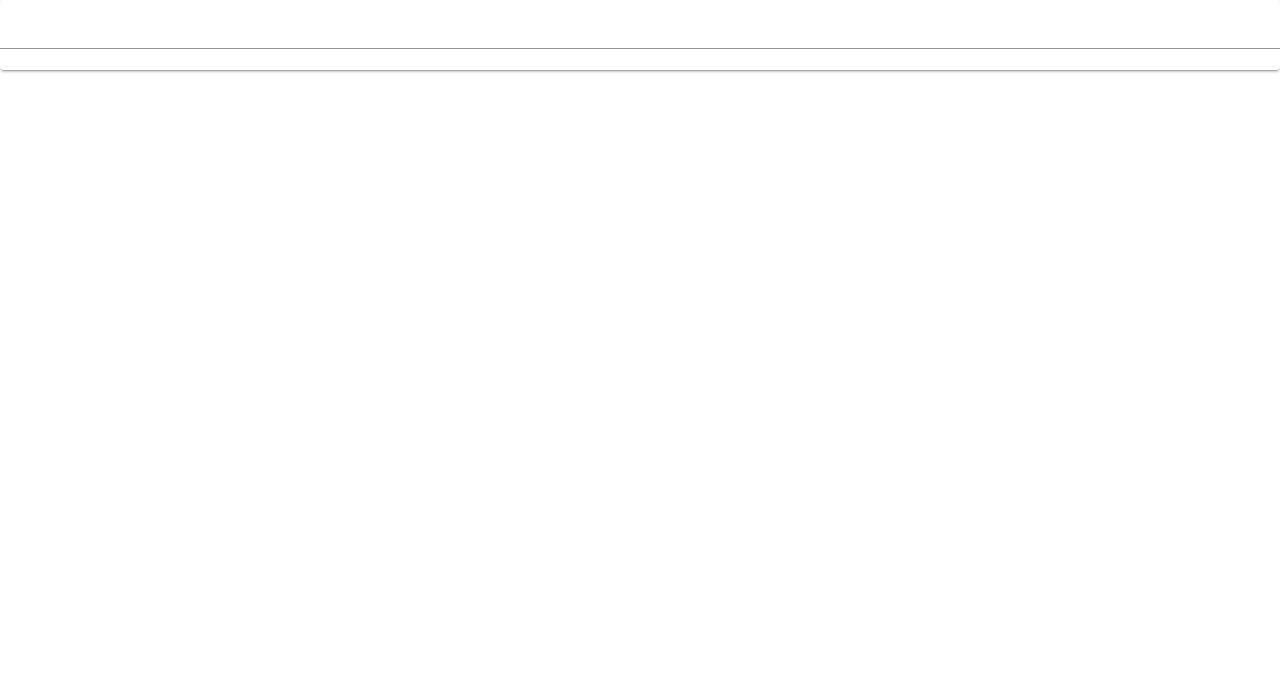
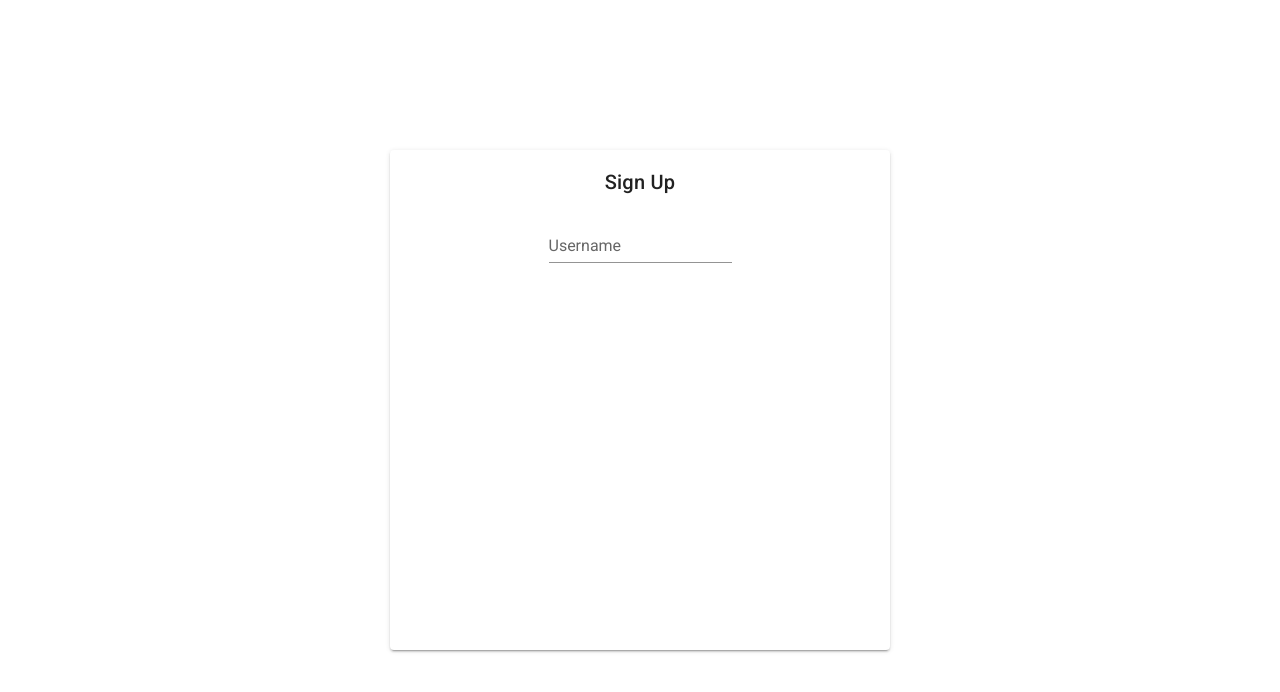
Before and after one commit to fmls03/Calisthy, a Vue app in the folder frontend/: page /signup in a window 1280 px wide. Shown: the top 692 px of the page. Built offline with nearby package versions, Linux system fonts and the light colour scheme.

Commit message:
iniziato pagina Signup

```diff
--- a/frontend/src/views/SignupPage.vue
+++ b/frontend/src/views/SignupPage.vue
@@ -1,7 +1,11 @@
 <template>
-    <v-card>
-        <v-text-field>Miao</v-text-field>
-    </v-card>
+    <div class="d-flex justify-center align-center" id="div">
+        <v-card class="d-flex flex-column justify-center align-center" width="500" height="500" >
+            <v-card-title class="mt-200px">Sign Up</v-card-title>
+
+            <v-text-field label="Username" v-model="username"></v-text-field>
+        </v-card>
+    </div>
 </template>
 
 
@@ -10,3 +14,10 @@ export default {
     name: 'SignupPage'
 }
 </script>
+
+
+<style>
+#div{
+    height: '100%'
+}
+</style>
```
Also changed, not shown: 1 other file (tests, documents, lock files or other folders).
